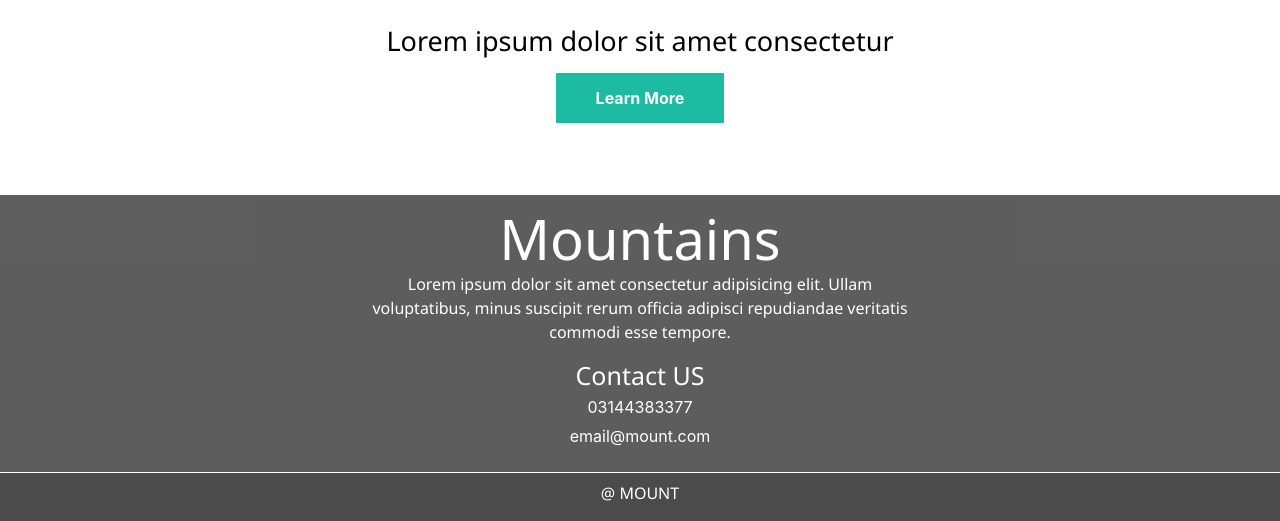
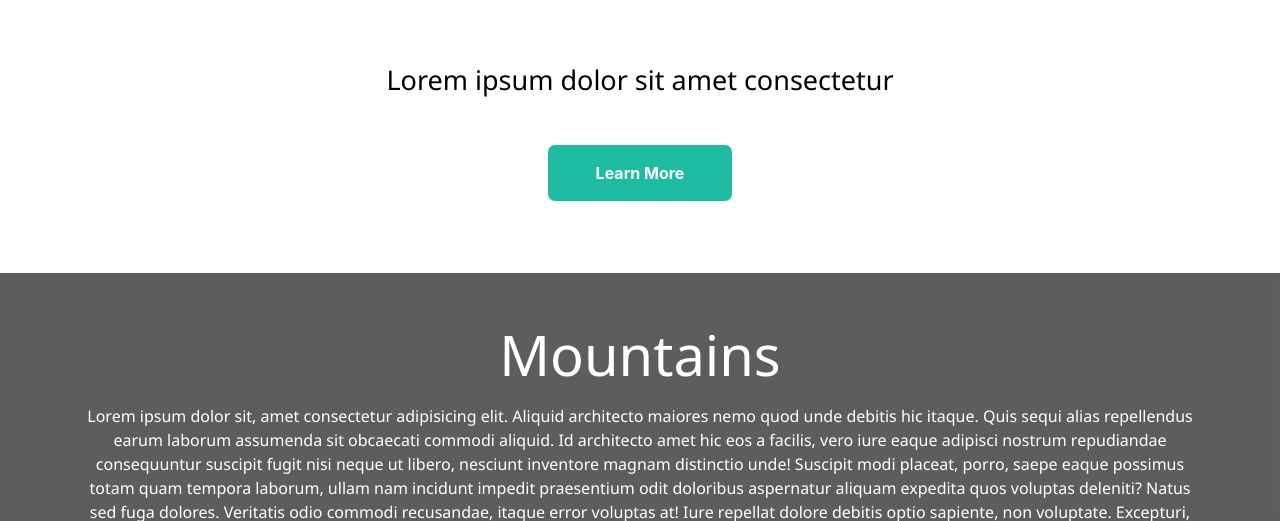
Before and after one commit to Abubakar98-github/simple-landing-page, a plain HTML site: page index.html in a window 1280 px wide. Shown: the part 2279-2800 px from the top of the page. Drawn offline with Linux system fonts and the light colour scheme.

Commit message:
changing

```diff
--- a/css/styles.css
+++ b/css/styles.css
@@ -1,94 +1,88 @@
-
-body{
-    margin:0;
-    padding:0;
+p {
+  font-family: "Segoe UI";
 }
-p{
-    font-family: 'Segoe UI';
+h1,
+h2,
+h3 {
+  margin: 0;
+  padding: 0;
+  font-weight: 100;
+  font-family: "Segoe UI";
+  font-size: 3.5rem;
+  text-align: center;
 }
-h1,h2,h3{
-    margin:0;
-    padding:0;
-    font-weight:100;
-    font-family: 'Segoe UI';
-    font-size:3.5rem;
-    text-align: center
-}
-.head-section{
-    background-image:linear-gradient(rgba(0,0,0,0.7), rgba(0,0,0,0.7)), url('../images/mount.jpg');
+.head-section {
+  background-image: linear-gradient(rgba(0, 0, 0, 0.7), rgba(0, 0, 0, 0.7)),
+    url("../images/mount.jpg");
   background-repeat: no-repeat;
   background-size: cover;
-    background-position:center;
-    height:100vh;
+  background-position: center;
+  height: 100vh;
 }
- /* .container{
-     margin: 0 12rem;
-} */
-
-.row .col > div{
+.row .col > div {
   text-align: center;
   color: #ffffff;
   margin: auto;
 }
-.head-section .row .col > div{
-    transform : translateY(11rem);
+.head-section .row .col > div {
+  transform: translateY(11rem);
 }
-.head-section  p{
+.head-section p {
   font-size: 1.3rem;
   margin-top: 5px;
   letter-spacing: 3.7px;
 }
 
-button{
-    padding: 13px 2.5rem;
+button {
   background-color: #1ebba3;
   border: none;
-    border-radius: 1px;
+  border-radius: 7px;
   color: #fff;
   font-weight: 700;
-    margin-top:15px;
-    outline:none;
+  cursor: pointer;
 }
-button:hover{
-    background-color:#0b8581;
+button:hover {
+  background-color: #0b8581;
+  transition: all .6s;
 }
 /* Section_2 Styles*/
-.advance-nature .col > div{
-    padding:3rem 0 ;
+.advance-nature .col > div {
+  padding: 3rem 0;
   color: #000;
 }
-.advance-nature p{
+.advance-nature p {
   font-size: 21px;
   letter-spacing: 1.7px;
   margin-top: 5px;
 }
 
 /* Section_3 Styles*/
-.features{
-    margin-top:1rem;
-    background-color:#e9ecef;
+.features {
+  margin-top: 1rem;
+  background-color: #e9ecef;
   text-align: center;
 }
-.features .container{
+.features .container {
   /* margin:0 6rem; */
   padding-bottom: 4rem;
+  cursor: pointer;
 }
-.features h1{
-    color:#000;
+.features h1 {
+  color: #000;
 }
 
-hr{
-    width:6rem;
+hr {
+  width: 6rem;
   border: 2px solid #1ebba3;
 }
-.features .istRow{
-    padding:30px 0 3rem 0;
+.features .istRow {
+  padding: 30px 0 3rem 0;
 }
-.features  h2{
-    font-size:2.5rem;
-    padding-bottom:2rem;
+.features h2 {
+  font-size: 2.5rem;
+  padding-bottom: 2rem;
 }
-.features .card{
+.features .card {
   width: 90%;
   border: none;
   padding-bottom: 5px;
@@ -96,120 +90,85 @@ hr{
   background: transparent;
 }
 .features .row .col-lg-4 {
-    margin-bottom:2rem;
+  margin-bottom: 2rem;
 }
-.features .row .col-lg-4 .card:hover{
+.features .row .col-lg-4 .card:hover {
   box-shadow: 2px 2px 10px 3px #4e7f86;
 }
-.features p{
+.features p {
   line-height: 1.5;
 }
-.dot-wrapper{
+.dot-wrapper {
   float: right;
-
 }
 
 /*Next Section Styles*/
-.built-care{
-    background-image: linear-gradient(rgba(0,0,0,0.8), rgba(0,0,0,0.8)),url('../images/5.jpeg');
+.built-care {
+  background-image: linear-gradient(rgba(0, 0, 0, 0.8), rgba(0, 0, 0, 0.8)),
+    url("../images/5.jpeg");
   background-repeat: no-repeat;
   background-size: cover;
-    background-position:center;
-    padding:2rem 0 3rem 0;
+  background-position: center;
+  padding: 2rem 0 3rem 0;
   opacity: 0.9;
 }
-/* .built-care .container{
-    margin: 0 4rem;
-} */
-
-.built-care .card{
-    padding:1rem;
+.built-care .card {
+  padding: 1rem;
   background: transparent;
   color: white;
   border: none;
   text-align: center;
 }
 
-.built-care .card h2{
-    padding-top:0;
-    margin:0
+.built-care .card h2 {
+  padding-top: 0;
+  margin: 0;
 }
-.built-care .card p{
-    margin-top:10px;
+.built-care .card p {
+  margin-top: 10px;
 }
-.built-care h2{
-    font-size:2.5rem;
-    margin:0;
-    padding:10px 0;
+.built-care h2 {
+  font-size: 2.5rem;
+  margin: 0;
+  padding: 10px 0;
 }
 
 /*next Section styles*/
-.clients .row .col-lg-6{
-    margin-bottom:2rem;
-    /* display: inline-block; */
-    /* width:45%; */
+.clients .row .col-lg-6 {
+  margin-bottom: 2rem;
   display: flex;
-    color:#000;
-    padding-right:0
+  color: #000;
+  padding-right: 0;
 }
-.clients .row{
+.clients .row {
   padding: 1.5rem 0;
 }
-/* .clients .container{
-    margin: 0 5rem;
-    padding: 0 0 2rem 0;
-} */
-.clients img{
-    width:10rem;
+.clients img {
+  width: 10rem;
   border-radius: 50%;
   /* display: inline-block; */
 }
-.clients .col-lg-6 hr{
+.clients .col-lg-6 hr {
   width: 100%;
   border: 1px solid #1ebba3;
 }
-/* .clients .col-lg-6 div{
-    margin:1rem;
-} */
-.clients .row .col h2{
-    color:#000;
-    font-size:27px;
-    font-weight:initial
+.clients .row .col h2 {
+  color: #000;
+  font-size: 27px;
+  font-weight: initial;
 }
-footer{
-    padding-top:10px;
-    background-color:rgba(0,0,0,0.9);
+footer {
+  background-color: rgba(0, 0, 0, 0.9);
   opacity: 0.7;
 }
-footer .col{
-    width:50%;
-    margin:auto;
-}
-footer h2{
-    font-size:25px;
-    font-weight:initial;
-}
-span{
-    padding-top:5px;
-    display: block;
-}
-.main-footer{
-    background-color:#000;
-    color:#fff;
-    text-align: center;
-    padding:0.5rem 0;
-    border-top:1px solid #fff;
-    margin-top:1.5rem;
-}
-
-@media(max-width:900px){
-    h1{
+@media (max-width: 900px) {
+  h1 {
     font-size: 2.5rem;
   }
-    .head-section p{
-        font-size:0.9rem
+  .head-section p {
+    font-size: 0.9rem;
   }
-    .advance-nature p{
+  .advance-nature p {
     font-size: 16px;
     letter-spacing: 1.5px;
     margin-top: 5px;
--- a/index.html
+++ b/index.html
@@ -5,14 +5,9 @@
     <meta charset="UTF-8">
     <meta name="viewport" content="width=device-width, initial-scale=1.0">
     <meta http-equiv="X-UA-Compatible" content="ie=edge">
-    <title>UNI_PSD_1</title>
-
-
-     <!--***Bootstrap StyleSheet Link***-->
+    <title>Simple Landing Page</title>
      <link rel="stylesheet" href="./assets/bootstrap/css/bootstrap.min.css">
-     <!--***External StyleSheet Link***-->
     <link rel="stylesheet" href="css/styles.css">
-    <!--***FontAwesome Link***-->
     <link rel="stylesheet" href="assets/font-awesome/css/font-awesome.min.css">
 </head>
 <body>
@@ -24,7 +19,7 @@
                     <div>
                         <h1>Welcome To The Mountains</h1>
                         <p>Getting Lost In Nature</p>
-                        <a href="https://demo.cpvlab.pro/base2.php"><button>GET STARTED</button></a>
+                            <button class="py-3 px-5 mt-5">GET STARTED</button></a>
                     </div>
                 </div>
             </div>
@@ -38,7 +33,7 @@
                     <div>
                         <h1>About This Advance Nature Site</h1>
                         <p>Lorem ipsum dolor sit amet consectetur adipisicing elit.</p>
-                        <button>20% OFF COUPON NINJA</button>
+                        <button class="py-3 px-5 mt-5">20% OFF COUPON NINJA</button>
                     </div>
                 </div>
             </div>
@@ -139,7 +134,7 @@
                         <img src="./images/logo5.jpg" alt="LOGO">
                     </div>
                     <div >
-                        <p>Lorem ipsum dolor sit amet consectetur adipisicing elit. Ab, ut? Lorem ipsum dolor sit amet consectetur adipisicing elit. Ab</p>
+                        <p>Lorem ipsum dolor sit amet consectetur adipisicing elit. Ab, ut? Lorem ipsum dolor sit amet consectetur adipisicing elit.</p>
                         <hr>
                         <address class="text-center">Helmmia scrap designer</address>
                     </div>
@@ -149,7 +144,7 @@
                         <img src="./images/logo6.jpg" alt="LOGO">
                     </div>
                     <div >
-                        <p>Lorem ipsum dolor sit amet consectetur adipisicing elit. Ab, ut? Lorem ipsum dolor sit amet consectetur adipisicing elit. Ab</p>
+                        <p>Lorem ipsum dolor sit amet consectetur adipisicing elit. Ab, ut? Lorem ipsum dolor sit amet consectetur adipisicing elit.</p>
                         <hr>
                         <address class="text-center">Nashk Proffesional Photographer</address>
                     </div>
@@ -160,7 +155,7 @@
                 <div class="col">
                     <div>
                         <h2>Lorem ipsum dolor sit amet consectetur</h2>
-                        <button>Learn More</button>
+                        <button class="py-3 px-5 mt-5">Learn More</button>
                     </div>
                 </div>
             </div>
@@ -169,22 +164,25 @@
 
     <footer>
         <div class="container">
-            <div class="row">
+            <div class="row py-5">
                 <div class="col ">
-                    <div class="w-50 mx-auto">
+                    <div class="">
                         <h1>Mountains</h1>
-                        <p>Lorem ipsum dolor sit amet consectetur adipisicing elit. Ullam voluptatibus, minus suscipit rerum officia adipisci repudiandae veritatis commodi esse tempore.</p>
-                        <h2>Contact US</h2>
-                        <span>03144383377</span>
-                        <span>email@mount.com</span>
+                        <p class="pt-3">Lorem ipsum dolor sit, amet consectetur adipisicing elit. Aliquid architecto maiores nemo quod unde debitis hic itaque. Quis sequi alias repellendus earum laborum assumenda sit obcaecati commodi aliquid. Id architecto amet hic eos a facilis, vero iure eaque adipisci nostrum repudiandae consequuntur suscipit fugit nisi neque ut libero, nesciunt inventore magnam distinctio unde! Suscipit modi placeat, porro, saepe eaque possimus totam quam tempora laborum, ullam nam incidunt impedit praesentium odit doloribus aspernatur aliquam expedita quos voluptas deleniti? Natus sed fuga dolores. Veritatis odio commodi recusandae, itaque error voluptas at! Iure repellat dolore debitis optio sapiente, non voluptate. Excepturi, ea voluptatem!</p>
+
                     </div>
                 </div>
             </div>
 
         </div>
-        <div class="main-footer">
-            <p>@ MOUNT</p>
-        </div>
+        <div class="text-center">
+            <!-- Copyright -->
+            <div class="text-center p-3" style="background-color: #1ebba3;">
+              © 2020 Copyright:
+              <a class="text-body" href="https://mdbootstrap.com/">MDBootstrap.com</a>
+            </div>
+            <!-- Copyright -->
+          </div>
     </footer>
 
     <input type="hidden" id="hidLocation" value="https://demo.cpvlab.pro/"/>
```
Lines whose indentation alone changed are shown as unchanged.
